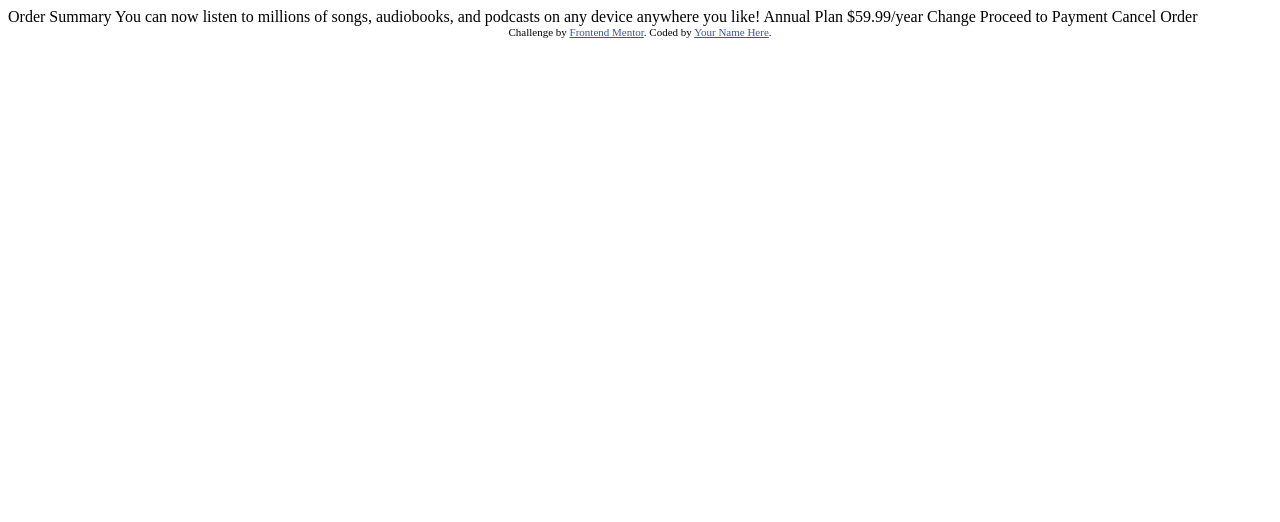
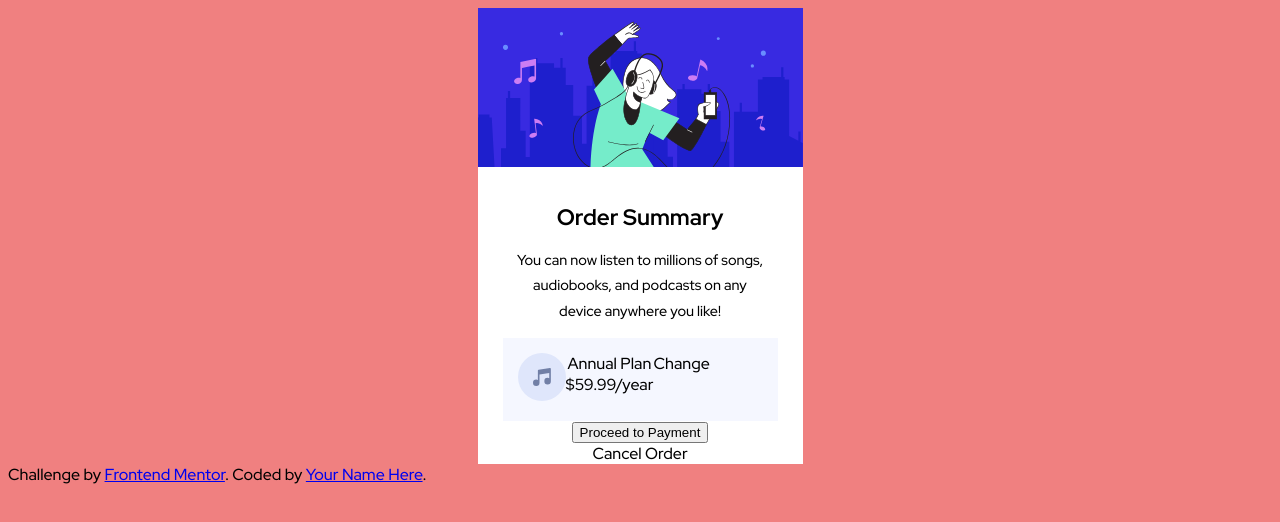
Before and after one commit to juliosam/orderSummary, a plain HTML site: page index.html in a window 1280 px wide. Drawn offline with Linux system fonts and the light colour scheme.

Commit message:
html structure and half css

```diff
--- a/index.html
+++ b/index.html
@@ -1,37 +1,52 @@
 <!DOCTYPE html>
 <html lang="en">
+
 <head>
   <meta charset="UTF-8">
-  <meta name="viewport" content="width=device-width, initial-scale=1.0"> <!-- displays site properly based on user's device -->
+  <meta name="viewport" content="width=device-width, initial-scale=1.0">
+  <!-- displays site properly based on user's device -->
 
   <link rel="icon" type="image/png" sizes="32x32" href="./images/favicon-32x32.png">
+  <link rel="stylesheet" href="styles.css">
 
   <title>Frontend Mentor | Order summary card</title>
 
   <!-- Feel free to remove these styles or customise in your own stylesheet 👍 -->
-  <style>
-    .attribution { font-size: 11px; text-align: center; }
-    .attribution a { color: hsl(228, 45%, 44%); }
-  </style>
 </head>
+
 <body>
 
-  Order Summary
+  <div class="container">
+    <div class="card">
+      <div class="card__image">
+        <img src="images/illustration-hero.svg">
+      </div>
+      <div class="card__headLine">
+        <h1>Order Summary</h1>
+      </div>
+      <div class="card__paragraph">
+        <p>You can now listen to millions of songs, audiobooks, and podcasts on any
+          device anywhere you like!</p>
+      </div>
+      <div class="card__planBanner">
+        <div class="card__planIcon"> <img src="images/icon-music.svg"> </div>
+        <div class="card__plan-name-price-container">
+          <span class="card__planName">Annual Plan</span>
+          <span class="card__planPrice">$59.99/year</span>
+        </div>
+        <div class="cars__planChange"><a>Change</a></div>
+      </div>
+      <button class="card__paymentBtn">Proceed to Payment</button>
+      <a class="card__cancelOrder">Cancel Order</a>
+    </div>
+  </div>
 
-  You can now listen to millions of songs, audiobooks, and podcasts on any
-  device anywhere you like!
-
-  Annual Plan
-  $59.99/year
-
-  Change
-
-  Proceed to Payment
-  Cancel Order
 
   <div class="attribution">
     Challenge by <a href="https://www.frontendmentor.io?ref=challenge" target="_blank">Frontend Mentor</a>.
     Coded by <a href="#">Your Name Here</a>.
   </div>
+
 </body>
+
 </html>
--- /dev/null
+++ b/styles.css
@@ -0,0 +1,48 @@
+@import url('https://fonts.googleapis.com/css2?family=Red+Hat+Display:wght@500;700;900&display=swap');
+
+* {box-sizing: border-box;
+}
+
+body{
+    font-family: 'Red Hat Display' ;
+    background-color: lightcoral;
+}
+.card{
+    margin: 0 auto;
+    width: 325px;
+    text-align: center;
+    background-color: white;
+}
+
+.card__image img{
+    width: 100%;
+}
+
+.card__headLine h1{
+    font-size: 1.4rem;
+    margin-top: 30px;
+}
+
+.card__paragraph p{
+    font-size: 0.9rem;
+    padding: 0 38px 0 38px;
+    line-height: 1.6rem ;
+}
+
+.card__planBanner {
+display: flex;
+width: 275px;
+margin: 0 25px 0 25px;
+padding: 15px;
+background-color: hsl(225, 100%, 98%);
+
+}
+
+.card__plan-name-price-container {
+    display: flex;
+    flex-direction: column;
+    }
+
+.card__cancelOrder{
+    display: block;
+}
```
